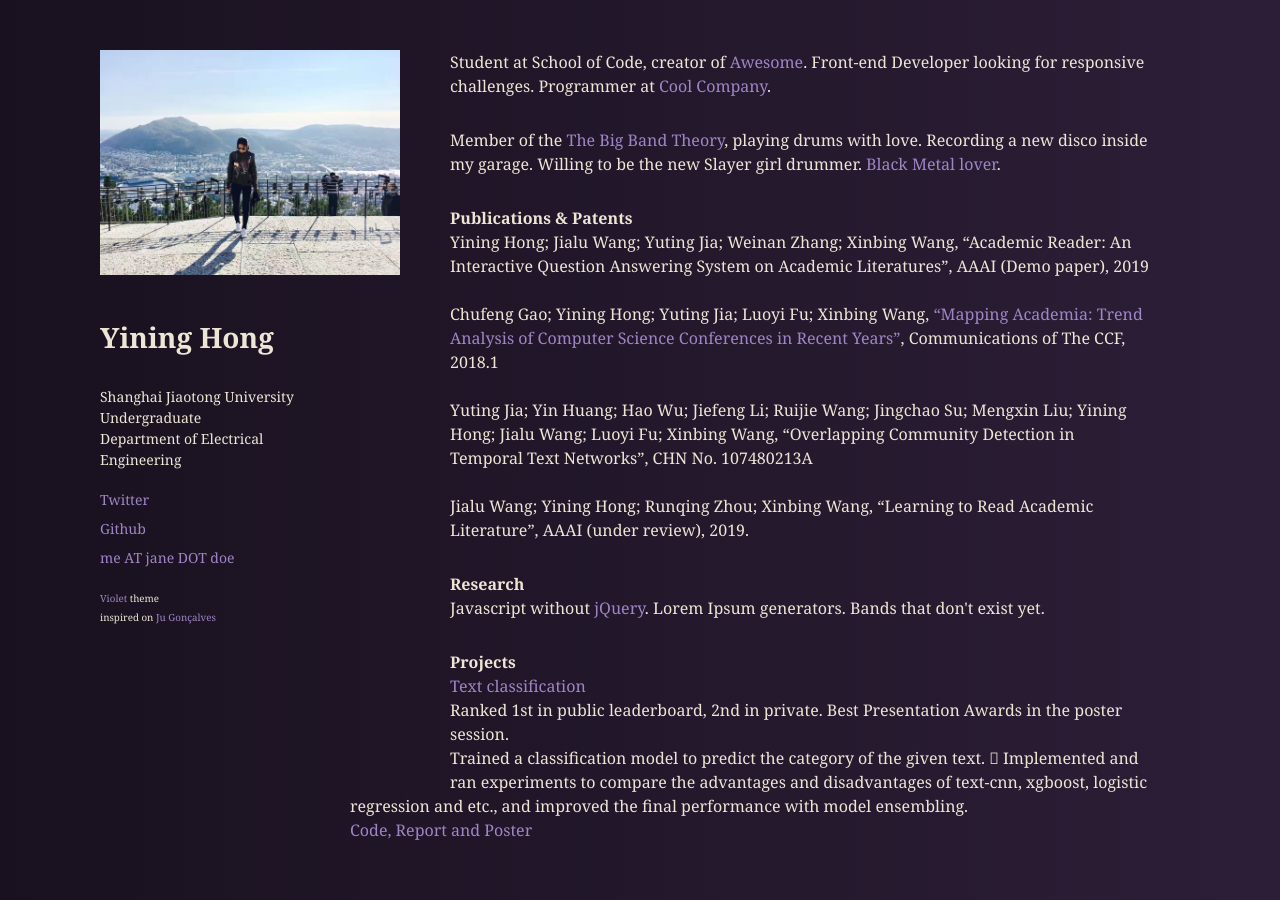
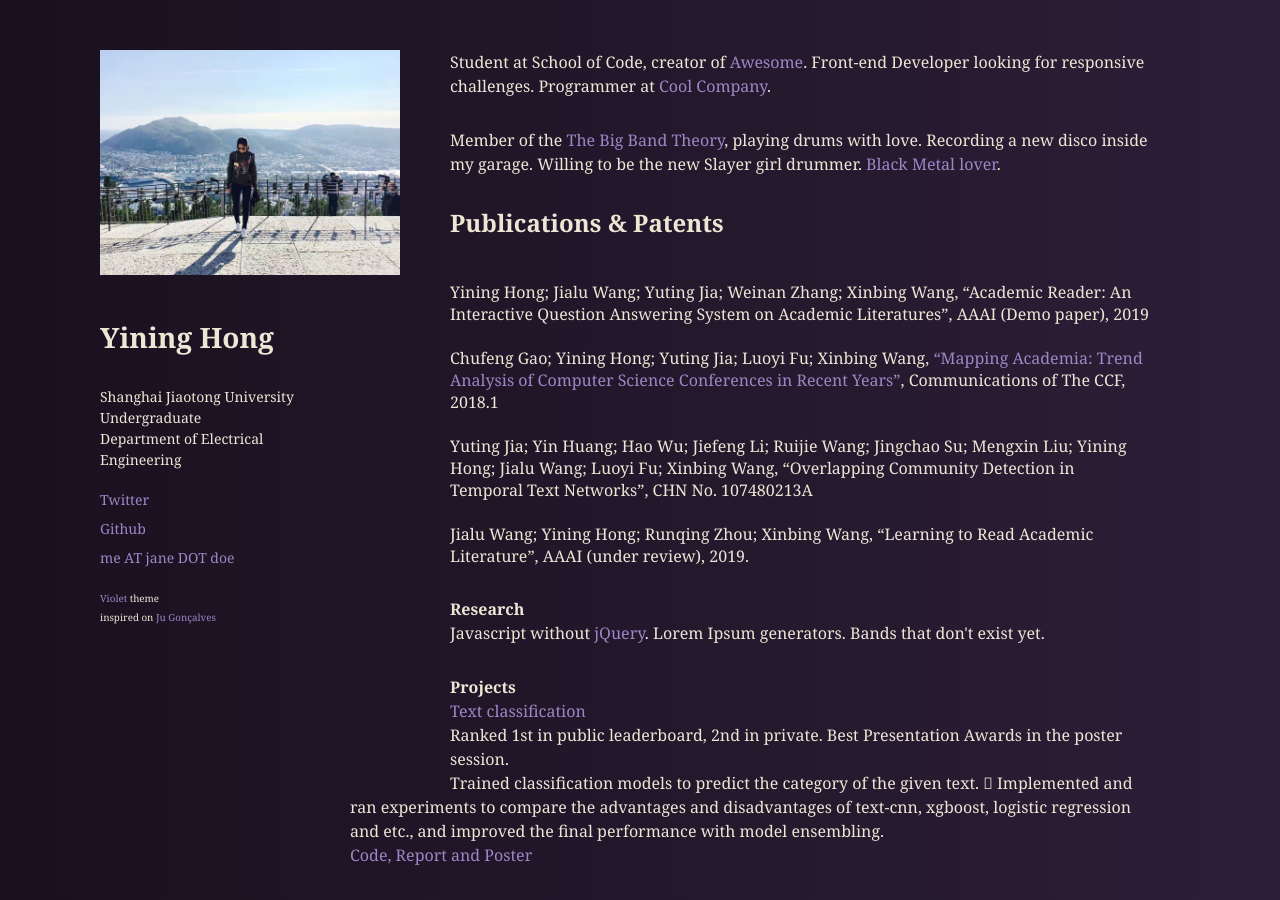
Before and after one commit to evelinehong/evelinehong.github.io, a Jekyll site: the page built from index.html, in a window 1280 px wide. Built offline with Jekyll 4.4.1, drawn with Linux system fonts in a browser that asks for light colours.

Commit message:
a little change

```diff
--- a/index.html
+++ b/index.html
@@ -39,7 +39,7 @@ title: Home
   </p>
 
   <p>
-    <strong>Publications & Patents</strong></br>
+    <h2>Publications & Patents</h2></br>
     Yining Hong; Jialu Wang; Yuting Jia; Weinan Zhang; Xinbing Wang, “Academic Reader: An Interactive Question Answering System on Academic Literatures”, AAAI (Demo paper), 2019<br><br>
     Chufeng Gao; Yining Hong; Yuting Jia; Luoyi Fu; Xinbing Wang, <a href="https://dl.ccf.org.cn/institude/institudeDetail?id=3924307786745856">“Mapping Academia: Trend Analysis of Computer Science Conferences in Recent Years”</a>, Communications of The CCF, 2018.1<br><br>
     Yuting Jia; Yin Huang; Hao Wu; Jiefeng Li; Ruijie Wang; Jingchao Su; Mengxin Liu; Yining Hong; Jialu Wang; Luoyi Fu; Xinbing Wang, “Overlapping Community Detection in Temporal Text Networks”, CHN No. 107480213A<br><br>
@@ -54,7 +54,7 @@ title: Home
     <strong>Projects</strong></br>
     <a href="https://www.kaggle.com/c/ee448-2018-text-classification/leaderboard">Text classification</a> <br>
     Ranked 1st in public leaderboard, 2nd in private. Best Presentation Awards in the poster session.<br>
-    Trained a classification model to predict the category of the given text.
+    Trained classification models to predict the category of the given text.
  Implemented and ran experiments to compare the advantages and disadvantages of text-cnn, xgboost, logistic regression and etc., and improved the final performance with model ensembling.<br>
 
     <a href="https://github.com/evelinehong/Text-Classification-Kaggle-Competition">Code, Report and Poster </a> <br>
```
